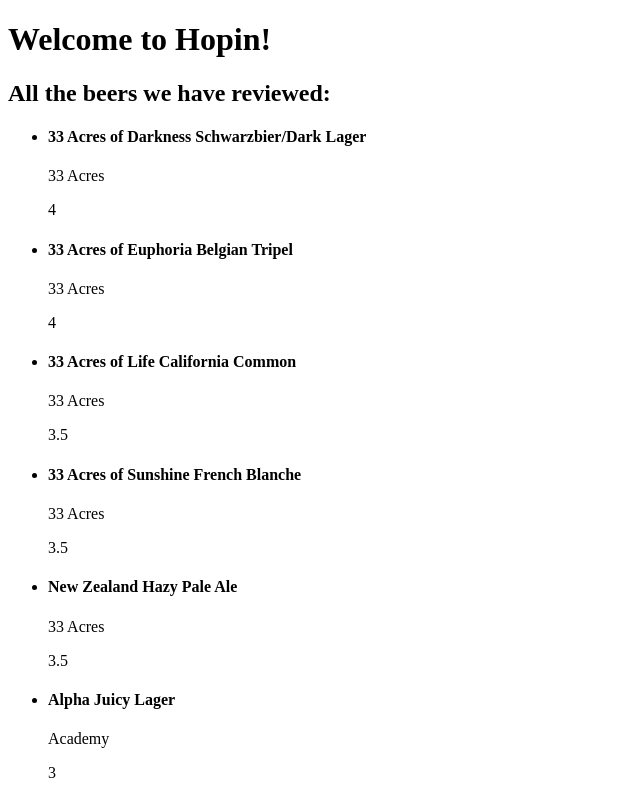
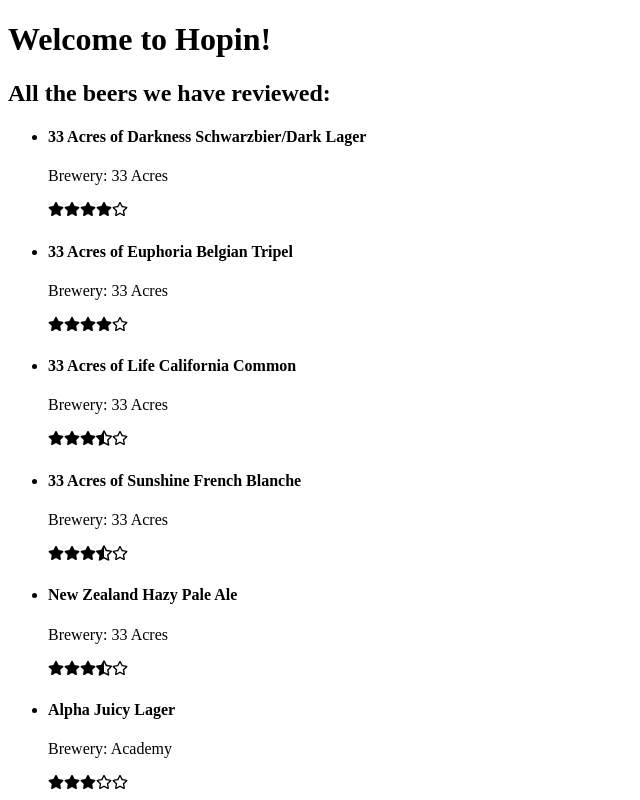
Before and after one commit to vikkisupurrbe/hopin, a React (Vite) app in the folder app/: page / in a window 1280 px wide. Shown: the top 800 px of the page, without its empty margins (0-640 px from the left). Built offline with nearby package versions, Linux system fonts and the light colour scheme.

Commit message:
Implement star rating

```diff
--- a/app/package.json
+++ b/app/package.json
@@ -11,7 +11,8 @@
   },
   "dependencies": {
     "react": "^19.1.0",
-    "react-dom": "^19.1.0"
+    "react-dom": "^19.1.0",
+    "react-icons": "^5.5.0"
   },
   "devDependencies": {
     "@eslint/js": "^9.25.0",
--- a/app/src/components/BeerCard.jsx
+++ b/app/src/components/BeerCard.jsx
@@ -1,9 +1,28 @@
+import { FaStar, FaStarHalfAlt, FaRegStar } from "react-icons/fa";
+
 function BeerCard({ beer }) {
+
+  const renderStars = (rating) => {
+    let stars = [];
+
+    for (let i = 1; i <= 5; i++) {
+      if (rating >= i) {
+        stars.push(<FaStar key={i} />);
+      } else if (rating >= i - 0.5) {
+        stars.push(<FaStarHalfAlt key={i} />);
+      } else {
+        stars.push(<FaRegStar key={i} />);
+      }
+    }
+
+    return stars;
+  };
+
   return <div>
     <h4>{beer.name}</h4>
-    <p>{beer.brewery}</p>
-    <p>{beer.rating}</p>
-  </div>;
+    <p>Brewery: {beer.brewery}</p>
+    <span>{renderStars(beer.rating)}</span>
+  </div>
 }
 
 export default BeerCard;
```
Also changed, not shown: 1 other file (tests, documents, lock files or other folders).
